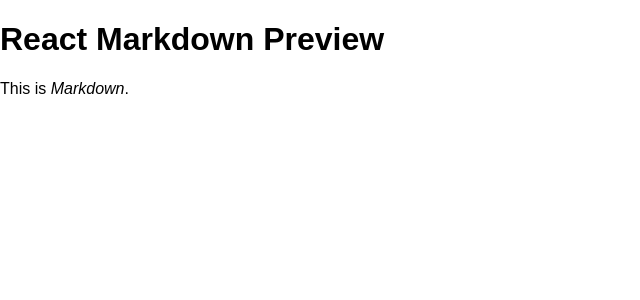
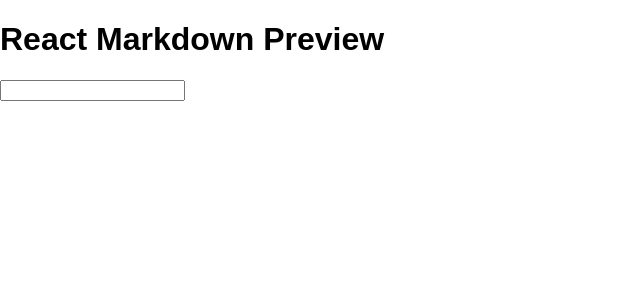
Before and after one commit to edsztukowski/react-markdown-preview, a React (Create React App) app: page / in a window 1280 px wide. Shown: the top 300 px of the page, without its empty margins (0-640 px from the left). Built offline with nearby package versions, Linux system fonts and the light colour scheme.

Commit message:
state is being rendered as markdown and output to a second div

```diff
--- a/src/App.js
+++ b/src/App.js
@@ -1,6 +1,5 @@
 import React, { Component } from 'react';
 import './App.css';
-import marked from 'marked';
 var Markdown = require('./Markdown.js');
 
 class App extends Component {
--- a/src/Markdown.js
+++ b/src/Markdown.js
@@ -2,13 +2,37 @@
 var marked = require('marked');
 
 class Markdown extends React.Component {
+  constructor(props) {
+    super(props);
+    this.state = {
+      markDownText: ''
+    }
+    this.getMarkdownText = this.getMarkdownText.bind(this)
+  }
 
-  getMarkdownText() {
-    var rawMarkup = marked('This is _Markdown_.', {sanitize: true});
-    return { __html: rawMarkup };
+  getMarkdownText(event) {
+    var rawMarkup = marked(event.target.value, {sanitize: true});
+    this.setState(function() {
+      return {
+        markDownText: rawMarkup
+      }
+    })
   }
   render() {
-    return <div dangerouslySetInnerHTML={this.getMarkdownText()} />
+    return (
+      <div>
+        <div className='input-left'>
+          <form>
+            <input
+              type="text"
+              name="markdown-input"
+              onChange={this.getMarkdownText}
+            />
+          </form>
+        </div>
+        <div className='output-right' dangerouslySetInnerHTML={{__html: this.state.markDownText}} />
+      </div>
+    )
   }
 }
 
```
